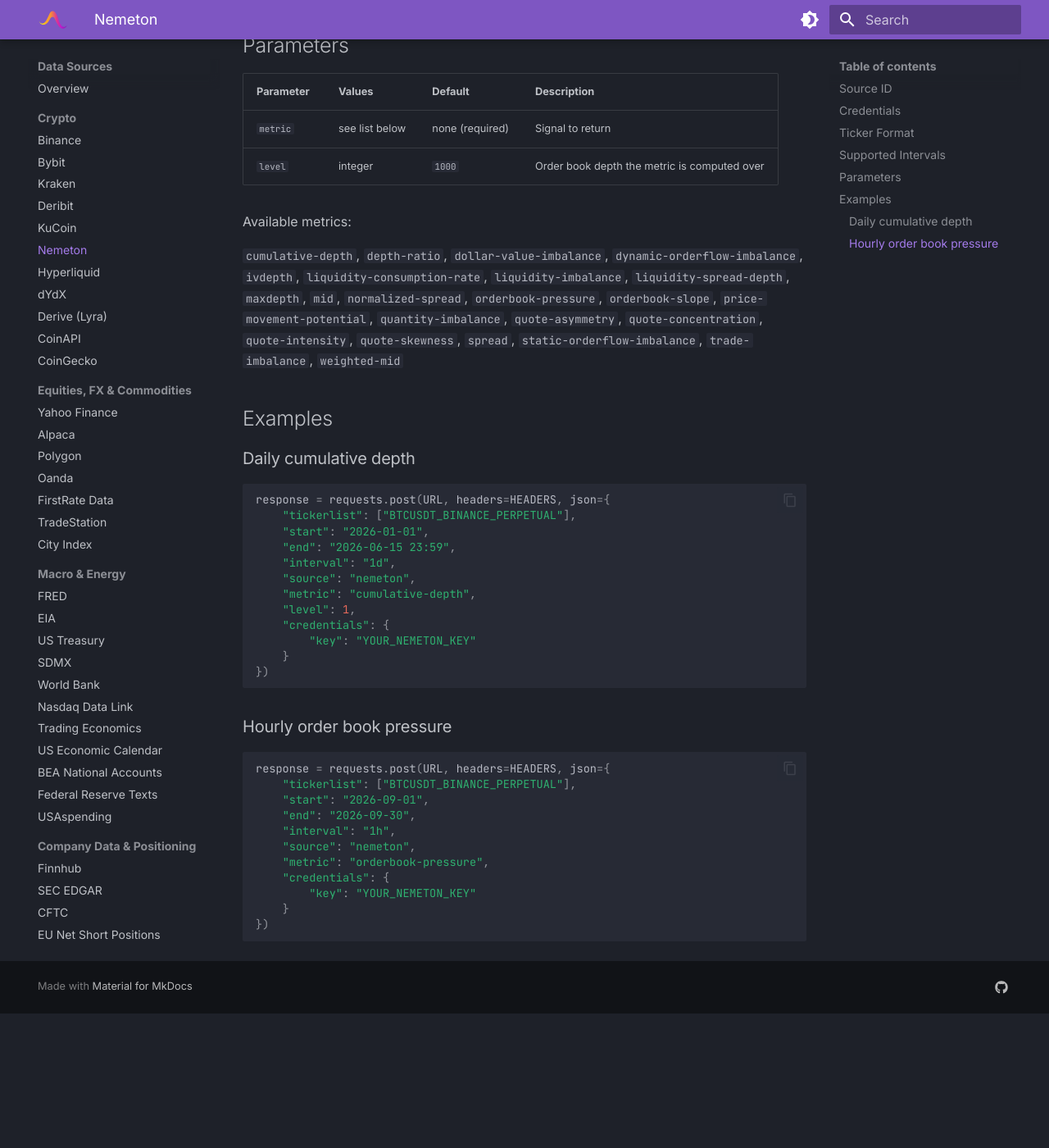
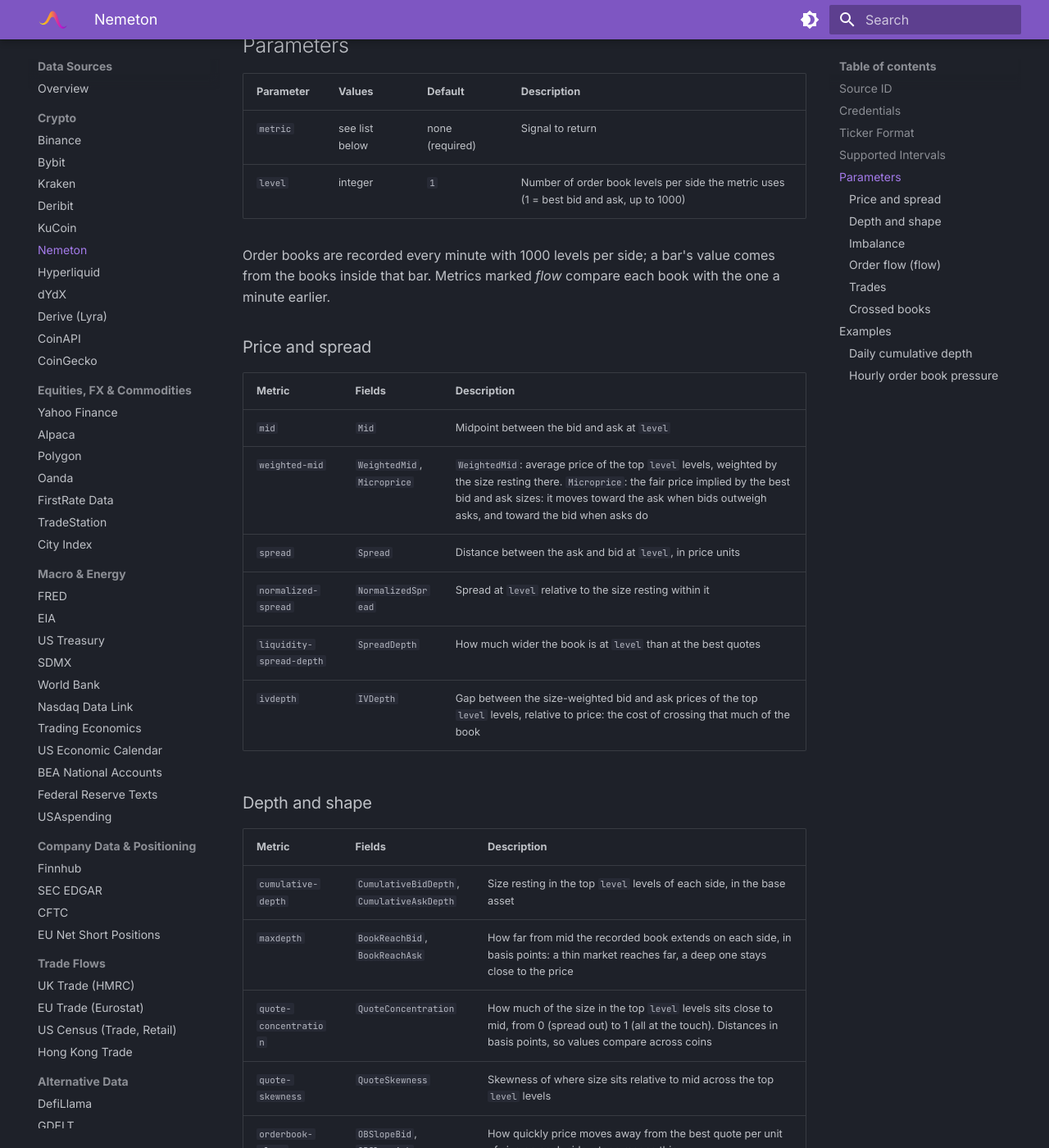
Before and after one commit to UnbiasedAlpha/aurastream-docs, an MkDocs documentation site: the page built from docs/data-sources/nemeton.md, in a window 1280 px wide and 1400 px high, scrolled down 1165 px. Shown: the whole window at 82% size. Built offline with MkDocs 1.6.1 and Material for MkDocs 9.7.7, drawn with Linux system fonts in a browser that asks for light colours; before the commit the page ends 2401 px from its top, so only the background shows below that; some of the changed text lies outside the part shown.

Commit message:
Sync docs from aurastream-server 7f69498

```diff
--- a/docs/data-sources/nemeton.md
+++ b/docs/data-sources/nemeton.md
@@ -39,11 +39,63 @@ Data starts on 2023-12-27. A request returns at most 10,000 bars: if the range i
 | Parameter | Values | Default | Description |
 |---|---|---|---|
 | `metric` | see list below | none (required) | Signal to return |
-| `level` | integer | `1000` | Order book depth the metric is computed over |
+| `level` | integer | `1` | Number of order book levels per side the metric uses (1 = best bid and ask, up to 1000) |
 
-Available metrics:
+Order books are recorded every minute with 1000 levels per side; a bar's value comes from the books inside
+that bar. Metrics marked *flow* compare each book with the one a minute earlier.
 
-`cumulative-depth`, `depth-ratio`, `dollar-value-imbalance`, `dynamic-orderflow-imbalance`, `ivdepth`, `liquidity-consumption-rate`, `liquidity-imbalance`, `liquidity-spread-depth`, `maxdepth`, `mid`, `normalized-spread`, `orderbook-pressure`, `orderbook-slope`, `price-movement-potential`, `quantity-imbalance`, `quote-asymmetry`, `quote-concentration`, `quote-intensity`, `quote-skewness`, `spread`, `static-orderflow-imbalance`, `trade-imbalance`, `weighted-mid`
+### Price and spread
+
+| Metric | Fields | Description |
+|---|---|---|
+| `mid` | `Mid` | Midpoint between the bid and ask at `level` |
+| `weighted-mid` | `WeightedMid`, `Microprice` | `WeightedMid`: average price of the top `level` levels, weighted by the size resting there. `Microprice`: the fair price implied by the best bid and ask sizes: it moves toward the ask when bids outweigh asks, and toward the bid when asks do |
+| `spread` | `Spread` | Distance between the ask and bid at `level`, in price units |
+| `normalized-spread` | `NormalizedSpread` | Spread at `level` relative to the size resting within it |
+| `liquidity-spread-depth` | `SpreadDepth` | How much wider the book is at `level` than at the best quotes |
+| `ivdepth` | `IVDepth` | Gap between the size-weighted bid and ask prices of the top `level` levels, relative to price: the cost of crossing that much of the book |
+
+### Depth and shape
+
+| Metric | Fields | Description |
+|---|---|---|
+| `cumulative-depth` | `CumulativeBidDepth`, `CumulativeAskDepth` | Size resting in the top `level` levels of each side, in the base asset |
+| `maxdepth` | `BookReachBid`, `BookReachAsk` | How far from mid the recorded book extends on each side, in basis points: a thin market reaches far, a deep one stays close to the price |
+| `quote-concentration` | `QuoteConcentration` | How much of the size in the top `level` levels sits close to mid, from 0 (spread out) to 1 (all at the touch). Distances in basis points, so values compare across coins |
+| `quote-skewness` | `QuoteSkewness` | Skewness of where size sits relative to mid across the top `level` levels |
+| `orderbook-slope` | `OBSlopeBid`, `OBSlopeAsk` | How quickly price moves away from the best quote per unit of size on each side: steep means thin |
+
+### Imbalance
+
+| Metric | Fields | Description |
+|---|---|---|
+| `liquidity-imbalance` | `LiquidityImbalance` | Bid size against ask size in the top `level` levels, from -1 (all asks) to 1 (all bids) |
+| `orderbook-pressure` | `OrderbookPressure` | Bid against ask size where quotes close to mid count more than distant ones, from -1 to 1 |
+| `quote-asymmetry` | `QuoteAsymmetry` | Whether the quotes behind the best sit closer together on the bid or the ask side, from -1 to 1; positive when bids are denser. Needs `level` 2 or more |
+| `price-movement-potential` | `PriceMovementPotential` | Value resting on the ask side relative to the bid side, in the top `level` levels |
+
+### Order flow (*flow*)
+
+| Metric | Fields | Description |
+|---|---|---|
+| `dynamic-orderflow-imbalance` | `DynamicOrderFlowImbalance` | Net buying pressure from how the best `level` quotes moved and resized since the previous book |
+| `static-orderflow-imbalance` | `StaticOrderFlowImbalance` | Net change in size at the top `level` levels, bid side against ask side |
+| `dollar-value-imbalance` | `DollarValueImbalance` | Net change in value resting at the top `level` levels, bid side against ask side, relative to the value resting there |
+| `quantity-imbalance` | `QuantityImbalance` | How far the top `level` levels moved in price since the previous book, weighted by their size |
+| `liquidity-consumption-rate` | `LCRBid`, `LCRAsk` | Share of the previous book's size in the top `level` levels that has been taken or cancelled since |
+| `quote-intensity` | `QuoteIntensity` | Number of the top `level` levels whose size changed since the previous book: how busy the quotes are |
+
+### Trades
+
+| Metric | Fields | Description |
+|---|---|---|
+| `trade-imbalance` | `TradeImbalance` | Share of traded volume initiated by buyers, from 0 to 1 |
+
+### Crossed books
+
+A book whose best bid is at or above its best ask holds price levels that no longer exist. For those books every
+field is `null` and the response adds `"CrossedBook": true` (flow metrics also for the book after one). This
+affects mainly BTC and ETH from February 2024 to March 2025.
 
 ## Examples
 
```
